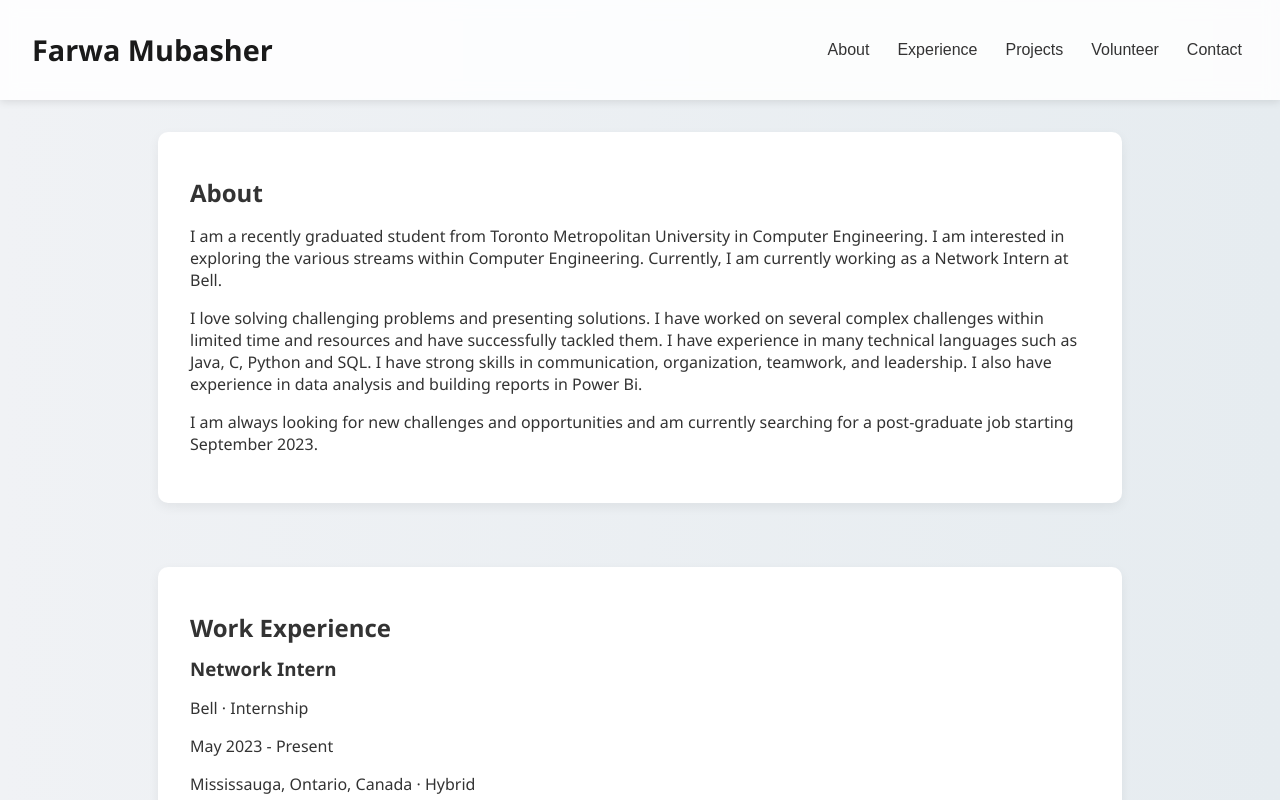
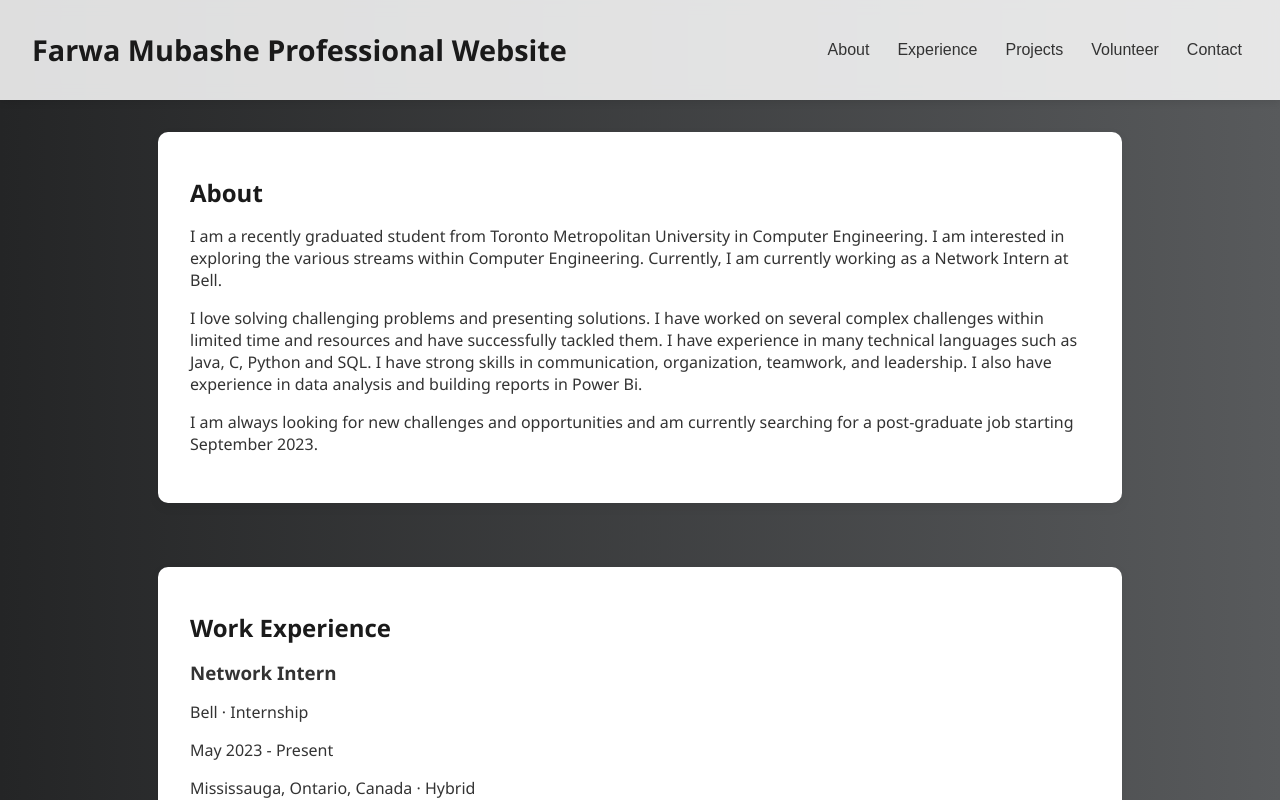
Before and after one commit to farwamubasher/farwamubasher, a React (Create React App) app: page / in a window 1280 px wide. Shown: the top 800 px of the page. Built offline with nearby package versions, Linux system fonts and the light colour scheme.

Commit message:
fixed a few navigate issues

```diff
--- a/src/App.css
+++ b/src/App.css
@@ -3,7 +3,7 @@ body, html {
   margin: 0;
   padding: 0;
   font-family: 'Segoe UI', Tahoma, Geneva, Verdana, sans-serif;
-  background: linear-gradient(to right, #f0f2f5, #e6ecf0);
+  background: linear-gradient(to right, #242526, #585a5c);
   color: #333;
   scroll-behavior: smooth;
 }
@@ -62,8 +62,19 @@ h1, h2, h3 {
 .content {
   padding: 2rem 4rem;
   flex: 1;
+  overflow-y: auto;
+  max-height: calc(100vh - 160px); /* adjust based on navbar/banner height */
 }
-
+.content h1 {
+  font-size: 2.5rem;
+  color: #1a1a1a;
+  margin-bottom: 1rem;
+}
+.content h2 {
+  font-size: 1.5rem;
+  color: #1a1a1a;
+  margin-bottom: 1rem;
+}
 .content section {
   margin-bottom: 4rem;
   padding: 2rem;
--- a/src/App.js
+++ b/src/App.js
@@ -16,8 +16,9 @@ const App = () => {
 
   return (
     <div className="app">
+
       <header className="navbar">
-        <h1 className="title">Farwa Mubasher</h1>
+        <h1 className="title">Farwa Mubashe Professional Website</h1>
         <nav>
           <button onClick={() => scrollToSection('about')}>About</button>
           <button onClick={() => scrollToSection('experience')}>Experience</button>
```
Also changed, not shown: 11 other files (tests, documents, lock files or other folders).
